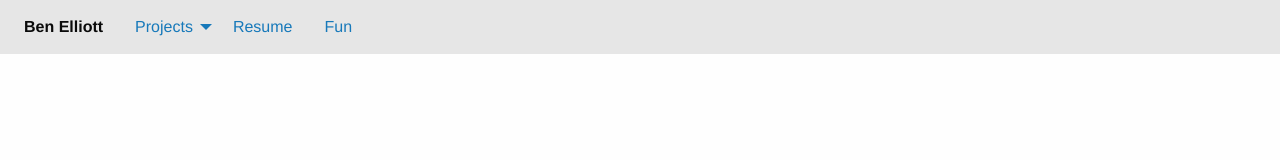
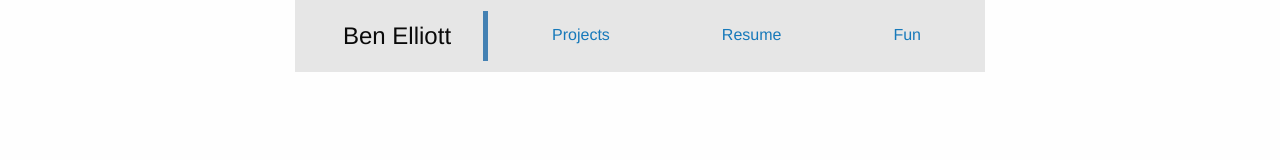
Before and after one commit to Elli9025/Elli9025.github.io, a plain HTML site: page index.html in a window 1280 px wide. Drawn offline with Linux system fonts and the light colour scheme.

Commit message:
feat: add navbar
added a centered navbar with my name and 3 links to other pages

```diff
--- a/css/style.css
+++ b/css/style.css
@@ -1,6 +1,36 @@
-.top-bar-left {
-    right: 50%
+#navbar {
+    width: 100%;
+    height: 3em;
+    margin: 0;
+    text-align: center;
+}
+
+.top-bar {
+    height: auto;
+    margin: 0;
+    padding: 0;
+    display: inline-block;
+}
+
+.navbar-title {
+    margin: 0;
+    padding: .5rem 2rem;
+    font-size: 1.5rem;
+    border-right: 5px solid rgb(68, 129, 179);
+}
+
+.navlinks {
+    margin-right: 1rem;
+    padding: 1rem 2rem;
+  padding-top: 1rem;
+  padding-right: 2rem;
+  padding-bottom: 1rem;
+  padding-left: 2rem;
 }
 
 
+
+
+
+
 .button { font-size: 1rem;}
--- a/index.html
+++ b/index.html
@@ -37,24 +37,20 @@
         <!-- Navbar for large/medium -->
 
         <!----------------------------->
+        <nav id="navbar">
+          <div class="top-bar show-for-medium">
+            <div class="top-bar-left">
+              <ul class="dropdown menu" data-dropdown-menu>
+                <li class="menu-text"><h3 class="navbar-title">Ben Elliott</h3></li>
+                <li class="navlinks"><a href="projects.html">Projects</a></li>
+                <li class="navlinks"><a href="resume.html">Resume</a></li>
+                <li class="navlinks"><a href="fun.html">Fun</a></li>
+              </ul>
+            </div>
+          </div>
+        </nav>
 
-        <div class="top-bar show-for-medium">
-          <div class="top-bar-left">
-            <ul class="dropdown menu" data-dropdown-menu>
-              <li class="menu-text">Ben Elliott</li>
-              <li>
-                <a href="projects.html">Projects</a>
-                <ul class="menu vertical">
-                  <li><a href="#">One</a></li>
-                  <li><a href="#">Two</a></li>
-                  <li><a href="#">Three</a></li>
-                </ul>
-              </li>
-              <li><a href="resume.html">Resume</a></li>
-              <li><a href="fun.html">Fun</a></li>
-            </ul>
-          </div>
-        </div>
+
 
 
 
```
